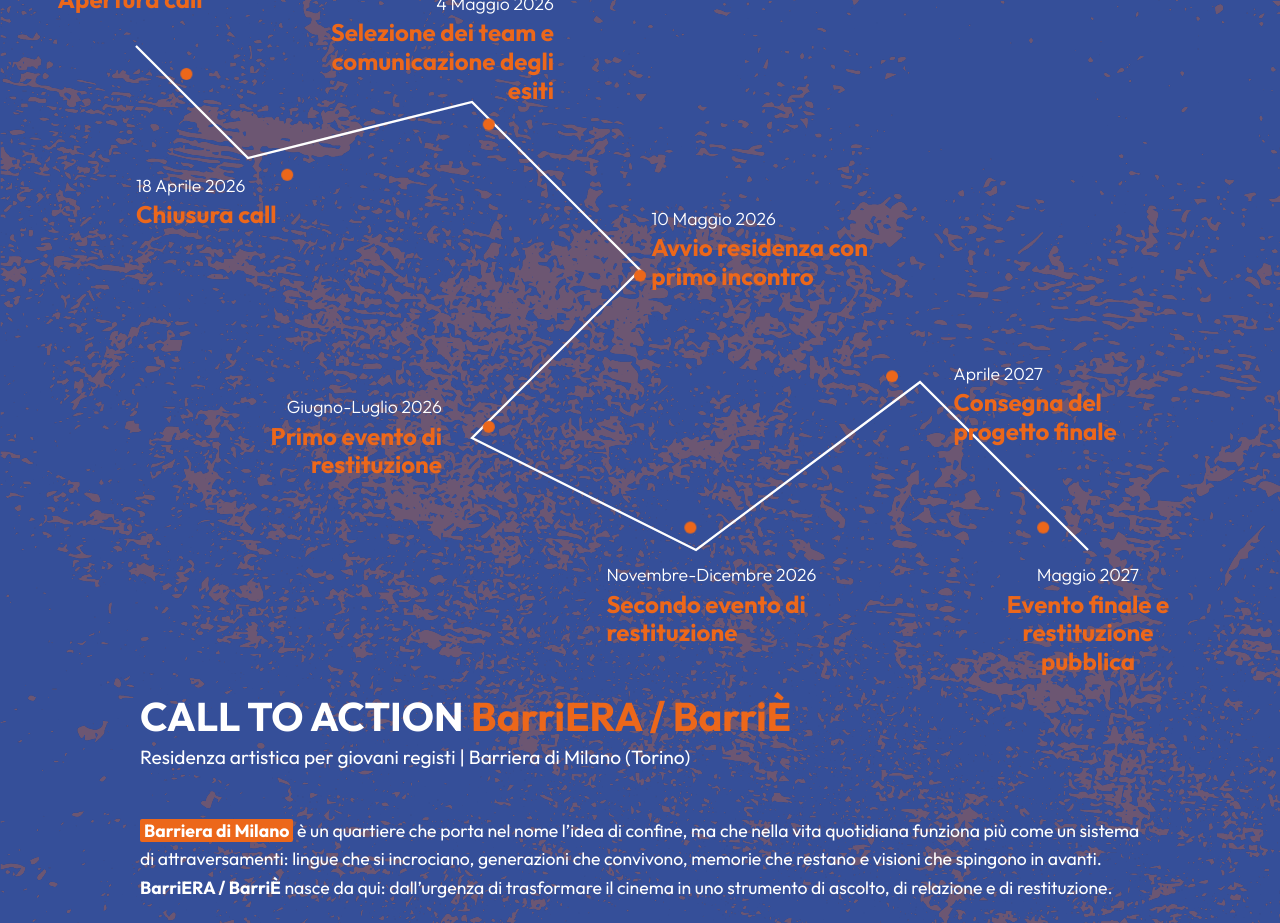
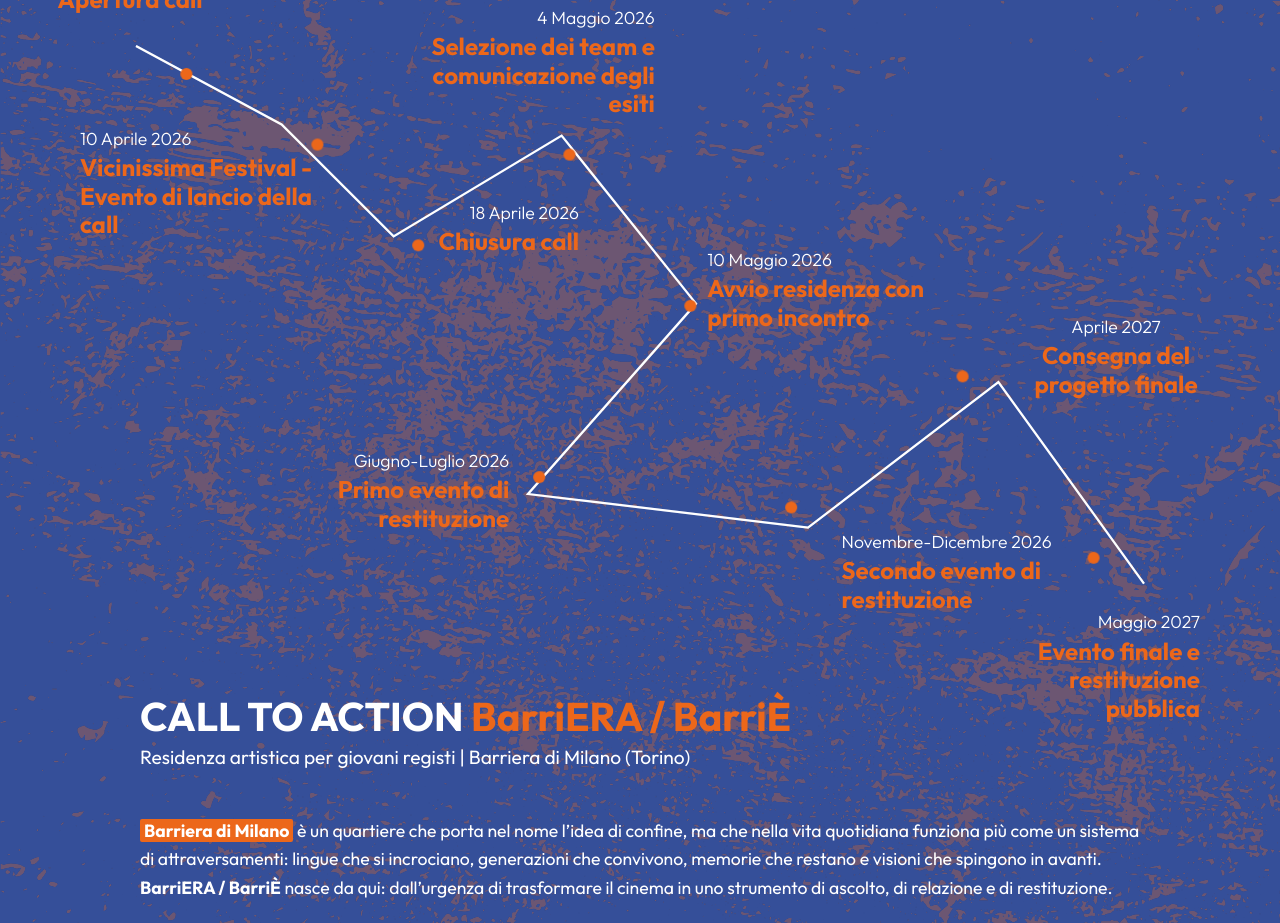
Before and after one commit to mugolini4/Landing-Page-Impatto, a React (Vite) app: page / in a window 1280 px wide. Shown: the part 1140-2063 px from the top of the page. Built offline with nearby package versions, Linux system fonts and the light colour scheme; a web font is replaced by a local one.

Commit message:
aggiunto vicinissima festival

```diff
--- a/src/components/Timeline.jsx
+++ b/src/components/Timeline.jsx
@@ -11,50 +11,58 @@
             textTop: '-5%', textLeft: '-2%'
         },
         {
+            date: '10 Aprile 2026',
+            title: 'Vicinissima Festival - Evento di lancio della call',
+            x: 180, y: 120,
+            textTop: '20%', textLeft: '0%',
+            textAlign: 'left'
+        },
+        {
             date: '18 Aprile 2026',
             title: 'Chiusura call',
-            x: 150, y: 150,
-            textTop: '27%', textLeft: '5%'
+            x: 280, y: 220,
+            textTop: '31%', textLeft: '32%',
+            textAlign: 'right'
         },
         {
             date: '4 Maggio 2026',
             title: 'Selezione dei team e comunicazione degli esiti',
-            x: 350, y: 100,
-            textTop: '0%', textLeft: '20%',
+            x: 430, y: 130,
+            textTop: '2%', textLeft: '29%',
             textAlign: 'right'
         },
         {
             date: '10 Maggio 2026',
             title: 'Avvio residenza con primo incontro',
-            x: 500, y: 250,
-            textTop: '32%', textLeft: '51%'
+            x: 550, y: 280,
+            textTop: '38%', textLeft: '56%'
         },
         {
             date: 'Giugno-Luglio 2026',
             title: 'Primo evento di restituzione',
-            x: 350, y: 400,
-            textTop: '60%', textLeft: '10%',
+            x: 400, y: 450,
+            textTop: '68%', textLeft: '16%',
             textAlign: 'right'
         },
         {
             date: 'Novembre-Dicembre 2026',
             title: 'Secondo evento di restituzione',
-            x: 550, y: 500,
-            textTop: '85%', textLeft: '47%'
+            x: 650, y: 480,
+            textTop: '80%', textLeft: '68%'
         },
         {
             date: 'Aprile 2027',
             title: 'Consegna del progetto finale',
-            x: 750, y: 350,
-            textTop: '55%', textLeft: '78%',
-            textAlign: 'left'
+            x: 820, y: 350,
+            textTop: '48%', textLeft: '85%',
+            textAlign: 'center'
         },
         {
             date: 'Maggio 2027',
             title: 'Evento finale e restituzione pubblica',
-            x: 900, y: 500,
-            textTop: '85%', textLeft: '80%',
-            textAlign: 'center'
+            x: 950, y: 530,
+            textTop: '92%', textLeft: '80%',
+            textAlign: 'right'
         }
     ];
 
```
